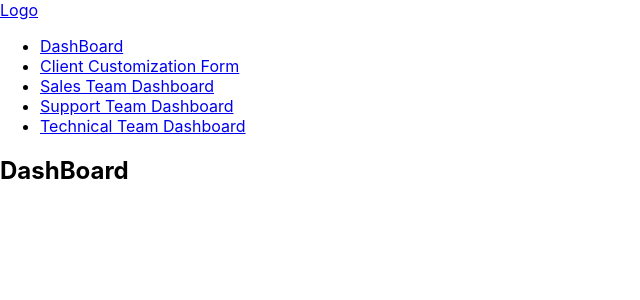
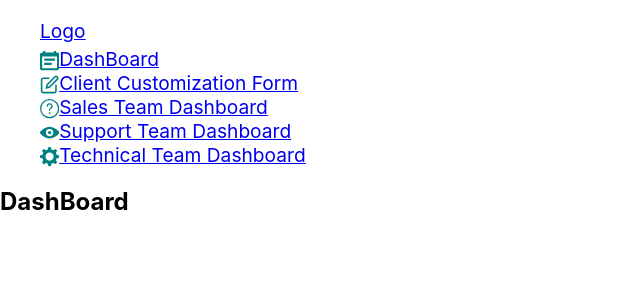
Before and after one commit to SinghVivek2023/customization-app, a React (Create React App) app: page / in a window 1280 px wide. Shown: the top 300 px of the page, without its empty margins (0-640 px from the left). Built offline with nearby package versions, Linux system fonts and the light colour scheme.

Commit message:
npm i @chakra-ui/icons and updated with listitems and listicons

```diff
--- a/package.json
+++ b/package.json
@@ -3,6 +3,7 @@
   "version": "0.1.0",
   "private": true,
   "dependencies": {
+    "@chakra-ui/icons": "^2.0.19",
     "@chakra-ui/react": "^2.6.1",
     "@emotion/react": "^11.11.0",
     "@emotion/styled": "^11.11.0",
--- a/src/components/Header.js
+++ b/src/components/Header.js
@@ -1,32 +1,51 @@
+import { List, ListItem, ListIcon } from "@chakra-ui/react";
+import {
+  CalendarIcon,
+  EditIcon,
+  QuestionOutlineIcon,
+  ViewIcon,
+  SettingsIcon,
+} from "@chakra-ui/icons";
 import { NavLink } from "react-router-dom";
 
 const Header = () => {
   return (
     <header>
-      <NavLink to="#">Logo</NavLink>
-      <nav>
-        <ul>
-          <li>
-            <NavLink to="/">DashBoard</NavLink>
-          </li>
-          <li>
+      <List color="white" fontSize="1.2em" spacing={4}>
+        <NavLink to="#">Logo</NavLink>
+        <nav>
+          <ListItem>
+            <NavLink to="/">
+              <ListIcon as={CalendarIcon} color="teal" />
+              DashBoard
+            </NavLink>
+          </ListItem>
+          <ListItem>
             <NavLink to="/ClientCustomizationForm">
+              <ListIcon as={EditIcon} color="teal" />
               Client Customization Form
             </NavLink>
-          </li>
-          <li>
-            <NavLink to="/SalesTeamDashboard">Sales Team Dashboard</NavLink>
-          </li>
-          <li>
-            <NavLink to="/SupportTeamDashboard">Support Team Dashboard</NavLink>
-          </li>
-          <li>
+          </ListItem>
+          <ListItem>
+            <NavLink to="/SalesTeamDashboard">
+              <ListIcon as={QuestionOutlineIcon} color="teal" />
+              Sales Team Dashboard
+            </NavLink>
+          </ListItem>
+          <ListItem>
+            <NavLink to="/SupportTeamDashboard">
+              <ListIcon as={ViewIcon} color="teal" />
+              Support Team Dashboard
+            </NavLink>
+          </ListItem>
+          <ListItem>
             <NavLink to="/TechnicalTeamDashboard">
+              <ListIcon as={SettingsIcon} color="teal" />
               Technical Team Dashboard
             </NavLink>
-          </li>
-        </ul>
-      </nav>
+          </ListItem>
+        </nav>
+      </List>
     </header>
   );
 };
```
Also changed, not shown: 1 other file (tests, documents, lock files or other folders).
